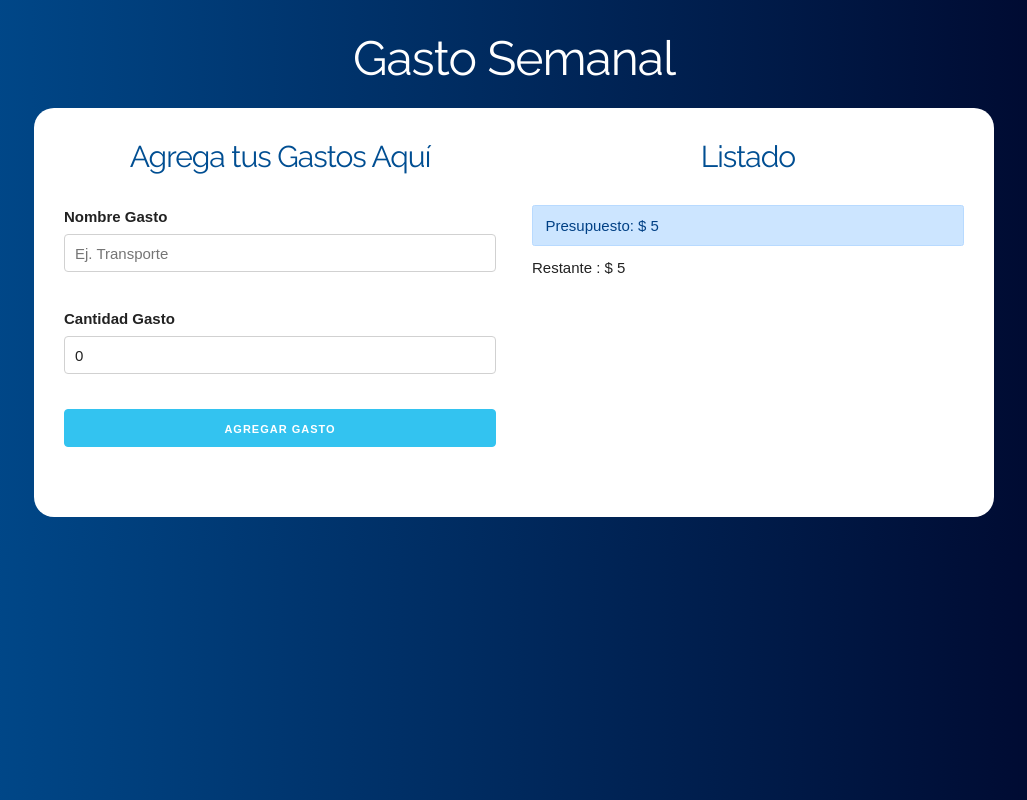
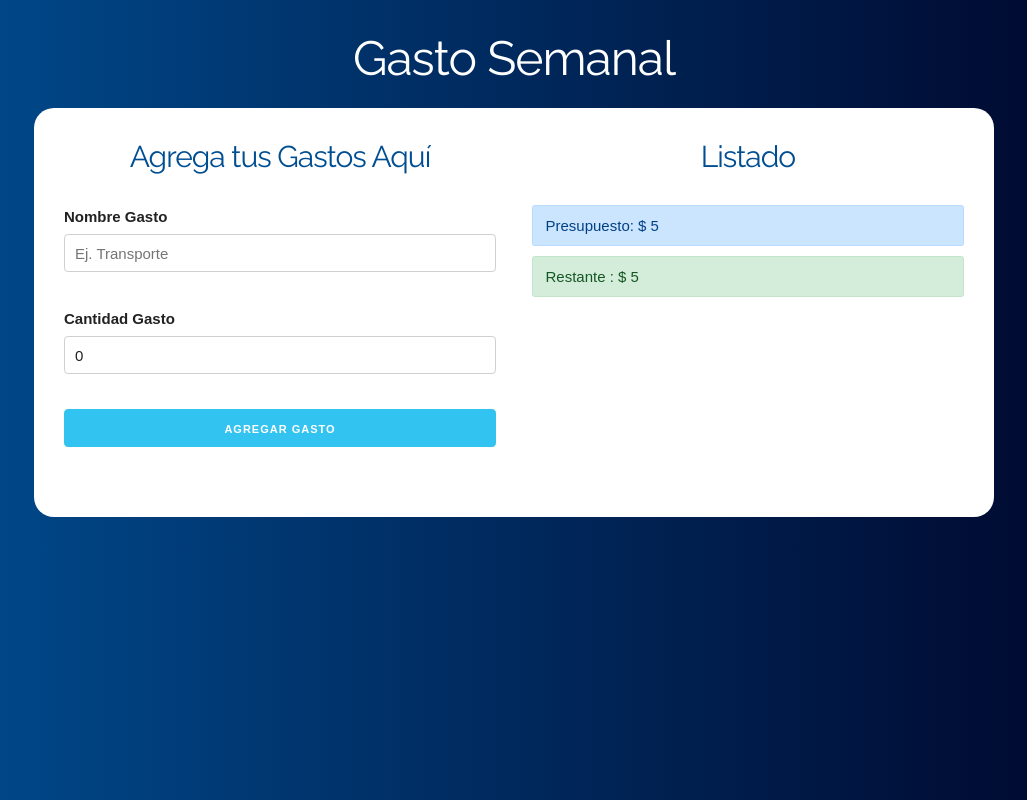
Before and after one commit to jorgebarcos/React-Presupuesto, a React (Create React App) app: page / in a window 1280 px wide. Both pictures are taken after typing "5" into the empty fields and a click on the input "Definir Presupuesto". Shown: the whole page, without its empty margins (126-1153 px from the left). Built offline with nearby package versions, Linux system fonts and the light colour scheme.

Commit message:
Calculando el Restante

```diff
--- a/src/App.js
+++ b/src/App.js
@@ -19,11 +19,15 @@ function App() {
 				const listadoGastos = [ ...gastos, gasto ];
 				guardarGastos(listadoGastos);
 
+				// restar el presupuesto
+				const presupuestoRestante = restante - gasto.cantidadGasto;
+				guardarRestante(presupuestoRestante);
+
 				// Una vez que se agrega, lo ponemos como false
 				guardarCrearGasto(false);
 			}
 		},
-		[ crearGasto ]
+		[ crearGasto, gastos, gasto, restante ]
 	);
 
 	return (
--- a/src/components/ControlPresupuesto.js
+++ b/src/components/ControlPresupuesto.js
@@ -1,9 +1,10 @@
 import React, { Fragment } from 'react';
+import { revisarPresupuesto } from '../helpers';
 
 const ControPresupuesto = ({ presupuesto, restante }) => (
 	<Fragment>
 		<div className="alert alert-primary">Presupuesto: $ {presupuesto}</div>
-		<div className="">Restante : $ {restante}</div>
+		<div className={revisarPresupuesto(presupuesto, restante)}>Restante : $ {restante}</div>
 	</Fragment>
 );
 
--- /dev/null
+++ b/src/helpers.js
@@ -0,0 +1,12 @@
+export const revisarPresupuesto = (presupuesto, restante) => {
+	let clase;
+	// Comprobar el 25%
+	if (presupuesto / 4 > restante) {
+		clase = 'alert alert-danger';
+	} else if (presupuesto / 2 > restante) {
+		clase = 'alert alert-warning';
+	} else {
+		clase = 'alert alert alert-success';
+	}
+	return clase;
+};
```
Also changed, not shown: public/screencapture.png (added).
